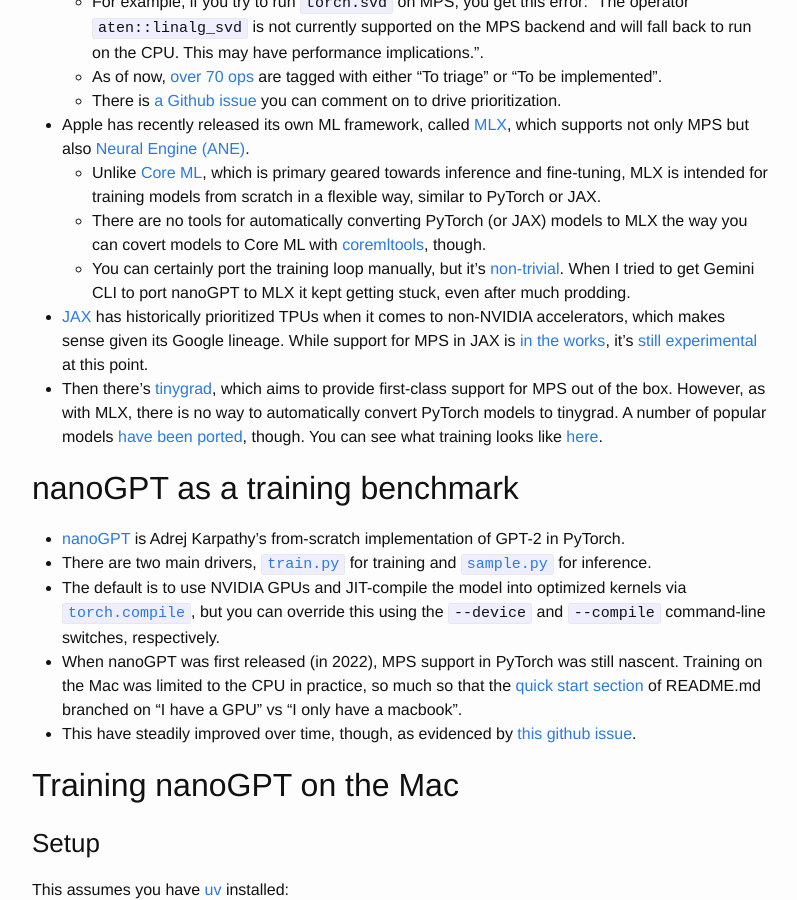
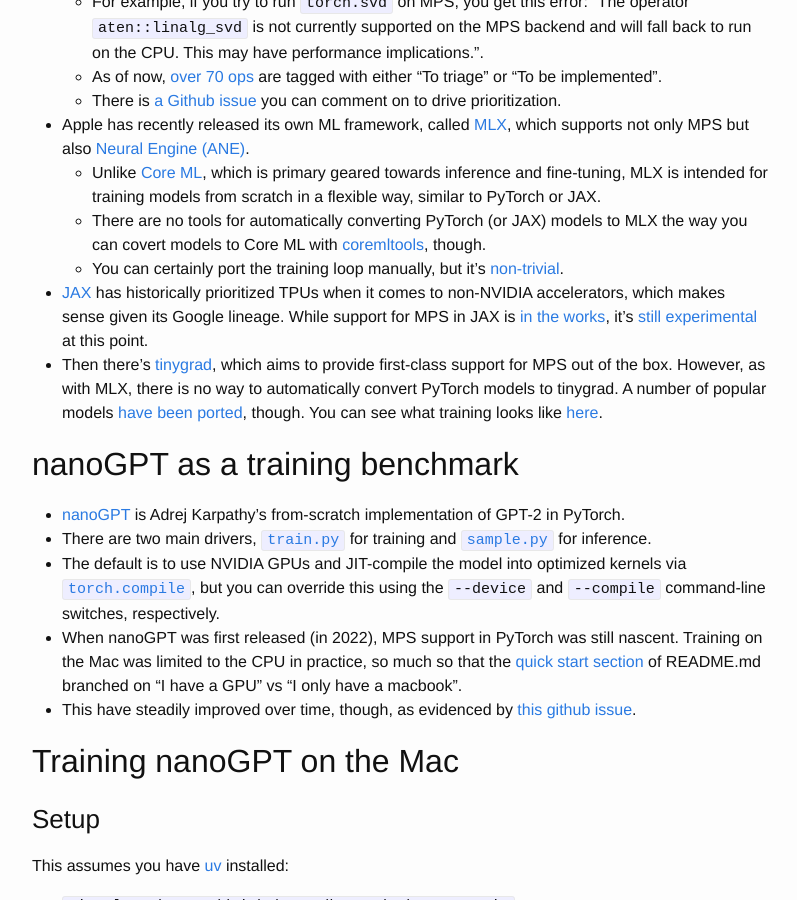
Before and after one commit to vglazer/vglazer.github.io, a Jekyll site: the page built from _posts/2025-09-16-state-of-training-on-metal.md, in a window 1280 px wide and 900 px high, scrolled down 878 px. Shown: the whole window, without its empty margins (238-1035 px from the left). Built offline with Jekyll 4.4.1, drawn with Linux system fonts in a browser that asks for light colours; nearby versions of some CDN libraries.

Commit message:
Removed comment

```diff
--- a/_posts/2025-09-16-state-of-training-on-metal.md
+++ b/_posts/2025-09-16-state-of-training-on-metal.md
@@ -24,7 +24,7 @@ categories: metal jax pytorch llms nanogpt tinygrad mlx ane asitop
 - Apple has recently released its own ML framework, called [MLX](https://github.com/ml-explore/mlx), which supports not only MPS but also [Neural Engine (ANE)](https://en.wikipedia.org/wiki/Neural_Engine).
   - Unlike [Core ML](https://developer.apple.com/documentation/coreml), which is primary geared towards inference and fine-tuning, MLX is intended for training models from scratch in a flexible way, similar to PyTorch or JAX.
   - There are no tools for automatically converting PyTorch (or JAX) models to MLX the way you can covert models to Core ML with [coremltools](https://github.com/apple/coremltools), though.
-  - You can certainly port the training loop manually, but it's [non-trivial](https://github.com/pranavjad/mlx-gpt2). When I tried to get Gemini CLI to port nanoGPT to MLX it kept  getting stuck, even after much prodding.
+  - You can certainly port the training loop manually, but it's [non-trivial](https://github.com/pranavjad/mlx-gpt2).
 - [JAX](https://github.com/jax-ml/jax) has historically prioritized TPUs when it comes to non-NVIDIA accelerators, which makes sense given its Google lineage. While support for MPS in JAX is [in the works](https://developer.apple.com/metal/jax/), it's [still experimental](https://github.com/jax-ml/jax?tab=readme-ov-file#supported-platforms) at this point.
 - Then there's [tinygrad](https://github.com/tinygrad/tinygrad), which aims to provide first-class support for MPS out of the box. However, as with MLX, there is no way to automatically convert PyTorch models to tinygrad. A number of popular models [have been ported](https://docs.tinygrad.org/showcase/), though. You can see what training looks like [here](https://docs.tinygrad.org/mnist/#training-the-model).
 
```
